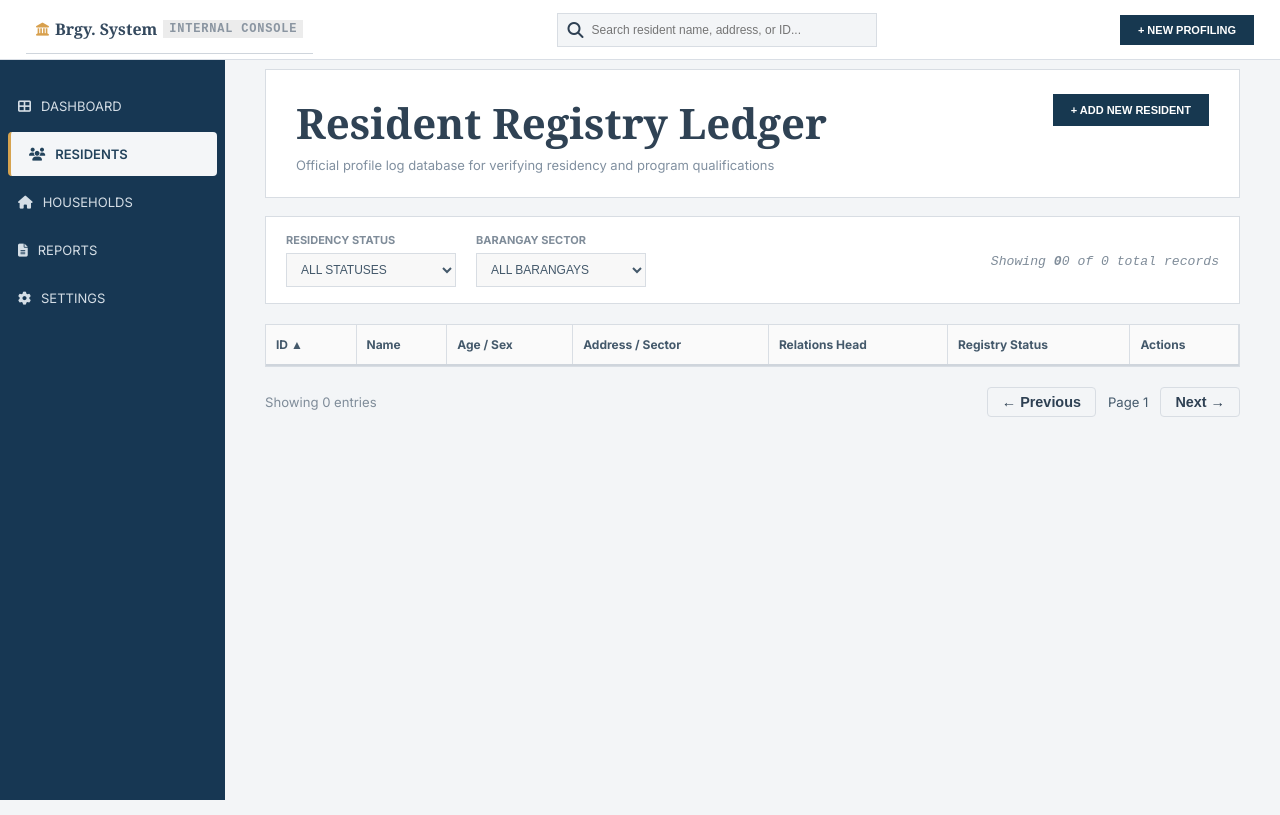
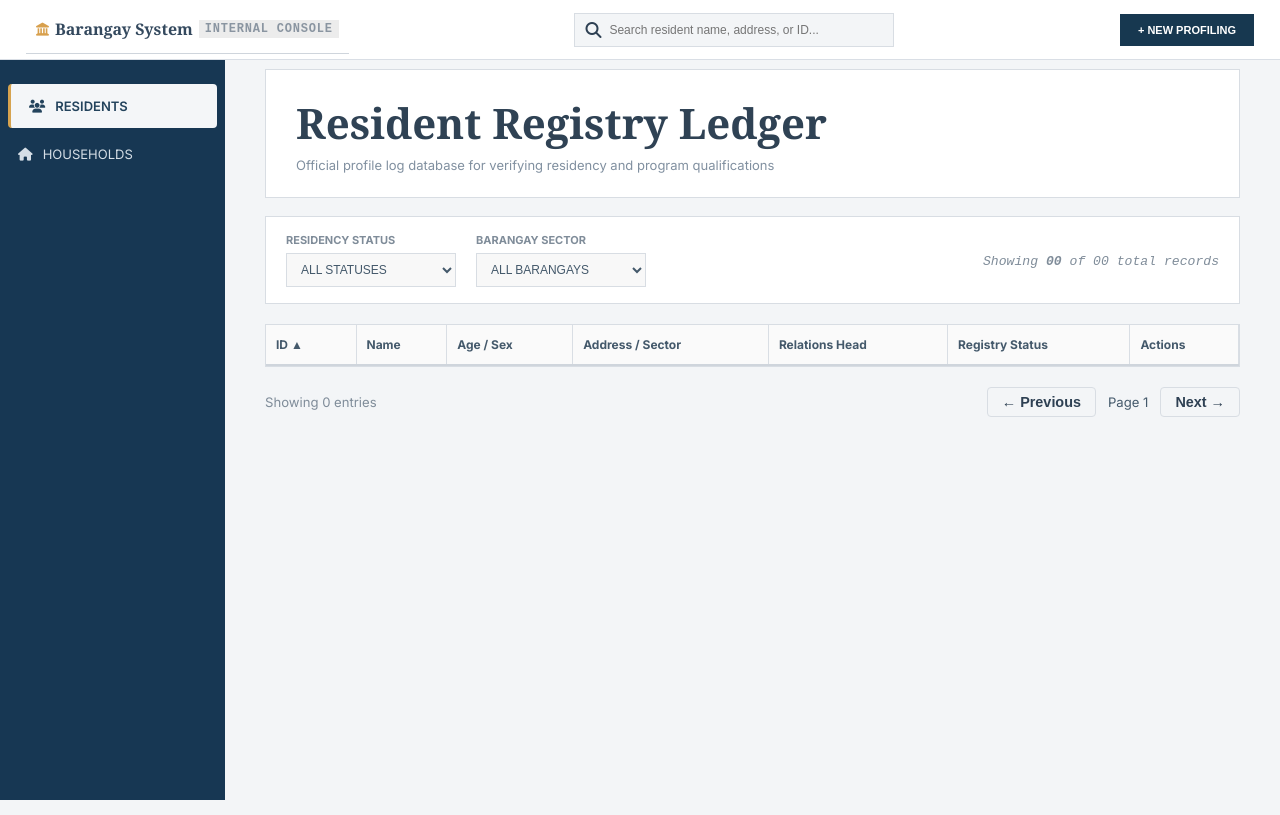
Before and after one commit to mystiiii/BarangayProfilingSystem_BTIS1, a plain HTML site: page frontend/residents.html in a window 1280 px wide. Drawn offline with Linux system fonts and the light colour scheme.

Commit message:
Update residents.html
edit "add profiling" btn

```diff
--- a/frontend/residents.html
+++ b/frontend/residents.html
@@ -13,18 +13,18 @@
     <!-- Sidebar Navigation -->
     <aside class="sidebar">
       <ul class="sidebar-menu">
-        <li class="sidebar-item"><a href="a"><i class="fa-solid fa-table-cells-large"></i>Dashboard</a></li>
+        <!-- <li class="sidebar-item"><a href="a"><i class="fa-solid fa-table-cells-large"></i>Dashboard</a></li> -->
         <li class="sidebar-item active"><a href="residents.html"><i class="fa-solid fa-users"></i>Residents</a></li>
         <li class="sidebar-item"><a href="households.html"><i class="fa-solid fa-house"></i>Households</a></li>
-        <li class="sidebar-item"><a href="a"><i class="fa-solid fa-file-lines"></i>Reports</a></li>
-        <li class="sidebar-item"><a href="a"><i class="fa-solid fa-gear"></i>Settings</a></li>
+        <!-- <li class="sidebar-item"><a href="a"><i class="fa-solid fa-file-lines"></i>Reports</a></li>
+        <li class="sidebar-item"><a href="a"><i class="fa-solid fa-gear"></i>Settings</a></li> -->
       </ul>
     </aside>
 
 <header class="main-header">
             <div class="sidebar-logo">
                 <i class="fa-solid fa-landmark"></i>
-                Brgy. System
+                Barangay System
             <div class="logo-text">
                 <span>INTERNAL CONSOLE</span>
             </div>
@@ -36,8 +36,9 @@
             </div>
 
             <div class="header-actions">
-                <button class="top-btn">
-                + NEW PROFILING
+                <button class="add-resident-btn"
+                    onclick="openAddResidentModal()">
+                    + NEW PROFILING
                 </button>
             </div>
         </header>
@@ -54,11 +55,6 @@
             <h2 class="ledger-title">Resident Registry Ledger</h2>
             <p class="ledger-subtitle">Official profile log database for verifying residency and program qualifications</p>
           </div>
-          <button
-            class="add-resident-btn"
-            onclick="openAddResidentModal()">
-            + ADD NEW RESIDENT
-          </button>
         </div>
 
         <!-- Filter Bar -->
@@ -82,7 +78,7 @@
               <option value="Barangay Rizal">Barangay Rizal</option>
             </select>
           </div>
-          <div class="filter-records" id="recordsCount">Showing <STRONG>0</STRONG>0 of 0 total records</div>
+          <div class="filter-records" id="recordsCount">Showing <STRONG>00</STRONG> of 00 total records</div>
         </div>
 
         <!-- Resident Data Table -->
@@ -129,7 +125,7 @@
     <div class="modal-panel" id="addResidentPanel">
       <div class="modal-header">
         <div>
-          <h2 class="modal-title">Add New Resident</h2>
+          <h2 class="modal-title"><i class="fa-solid fa-clipboard"></i> Resident Registry Profiling Form</h2>
           <p class="modal-subtitle">Fill in the resident's details below.</p>
         </div>
         <button class="modal-close" onclick="closeAddResidentModal()">
@@ -220,16 +216,6 @@
               </select>
             </div>
           </div>
-          <div class="form-row">
-            <div class="form-group">
-              <label class="form-label" for="householdId">Household ID <span class="required">*</span></label>
-              <input type="text" id="householdId" class="form-input" placeholder="e.g. H-1" required>
-            </div>
-            <div class="form-group">
-              <label class="form-label" for="lengthOfResidency">Length of Residency</label>
-              <input type="text" id="lengthOfResidency" class="form-input" placeholder="e.g. 5 years">
-            </div>
-          </div>
         </div>
 
         <div class="form-section">
```
